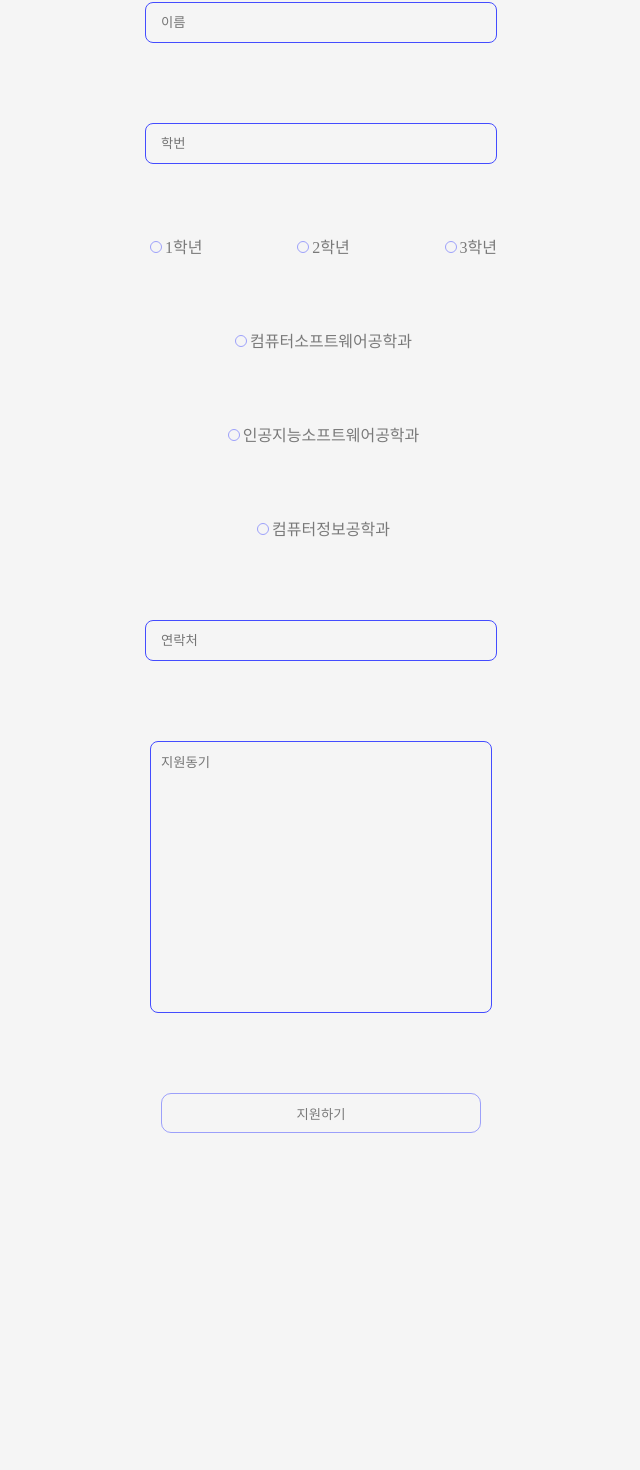
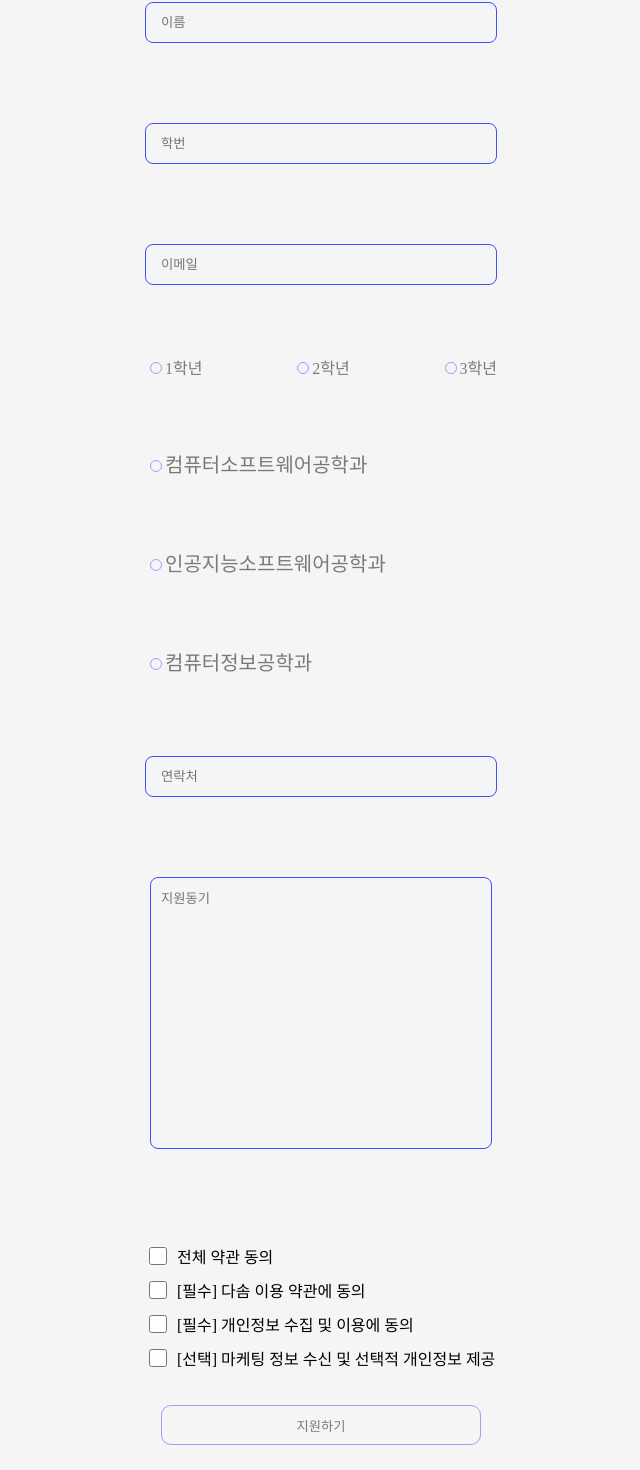
Before and after one commit to DASOM-GitHub/DASOM-Frontend, a React (Create React App) app: page /apply in a window 1280 px wide. Shown: the part 371-1841 px from the top of the page, without its empty margins (319-959 px from the left). Before the commit the page ends 1632 px from the top, so only its background shows below. Built offline with nearby package versions, Linux system fonts and the light colour scheme; the HTML template or start-up script is replaced by a standard one; a web font is replaced by a local one.

Commit message:
이메일, 약관동의 추가

```diff
--- a/src/pages/ApplyPage/Apply.css
+++ b/src/pages/ApplyPage/Apply.css
@@ -12,6 +12,7 @@
     flex-direction: column;
     align-items: center;
     width: 50%;
+
   }
   .apply-title {
     font-size: 32pt;
@@ -73,9 +74,11 @@
   }
   .apply-department-box {
     display: flex;
-    width: AUTO;
+    width: 55%;
     flex-direction: column;
-    align-items: center;
+    align-items: flex-start;
+    text-align: left;
+    font-size: 20px;
 
   }
   .apply-submit {
@@ -96,6 +99,43 @@
       cursor: default;
     }
   }
+
+  /* 약관 동의 섹션 컨테이너 */
+.apply-agreement-box {
+  width: 55%;
+  border-radius: 4px; /* 모서리를 둥글게 */
+  padding: 15px; /* 내부 여백 설정 */
+  margin-bottom: 20px; /* 하단 여백 */
+
+}
+
+/* 각 약관 동의 항목 */
+.apply-agreement {
+  display: flex;
+  align-items: center; /* 체크박스와 텍스트를 수직으로 중앙 정렬 */
+  margin-bottom: 10px; /* 항목 간 간격 */
+  cursor: pointer; /* 마우스를 올렸을 때 포인터 표시 */
+}
+
+/* 체크박스 스타일 */
+.apply-agreement input[type="checkbox"] {
+  margin-right: 10px; /* 체크박스와 텍스트 사이 간격 */
+  width: 18px; /* 체크박스 크기 */
+  height: 18px; /* 체크박스 크기 */
+  cursor: pointer; /* 마우스를 올렸을 때 포인터 표시 */
+  accent-color: #444cff; /* 체크된 상태일 때의 색상 */
+}
+
+
+.apply-agreement label {
+  font-size: 14px;
+  color: #ccc;
+}
+
+
+.apply-agreement:last-child {
+  margin-bottom: 0;
+}
 }
 
 @media screen and (max-width: 768px) {
@@ -156,6 +196,7 @@
   .apply-grade {
     opacity: 0.5;
     margin-top: 70px;
+
   }
   .apply-grade.selected {
     opacity: 1;
@@ -174,10 +215,12 @@
   }
   .apply-department-box {
     display: flex;
-    width: AUTO;
+    width: 55%;
     flex-direction: column;
-    align-items: center;
+    align-items: flex-start;
+
   }
+
   .apply-submit {
     width: 50%;
     height: 40px;
@@ -195,4 +238,42 @@
       cursor: default;
     }
   }
+
+  /* 약관 동의 섹션 컨테이너 */
+.apply-agreement-box {
+  width: 55%;
+  border-radius: 4px; /* 모서리를 둥글게 */
+  padding: 15px; /* 내부 여백 설정 */
+  margin-bottom: 20px; /* 하단 여백 */
+  font-size: 15px;
+
 }
+
+/* 각 약관 동의 항목 */
+.apply-agreement {
+  display: flex;
+  align-items: center; /* 체크박스와 텍스트를 수직으로 중앙 정렬 */
+  margin-bottom: 10px; /* 항목 간 간격 */
+  cursor: pointer; /* 마우스를 올렸을 때 포인터 표시 */
+}
+
+/* 체크박스 스타일 */
+.apply-agreement input[type="checkbox"] {
+  margin-right: 10px; /* 체크박스와 텍스트 사이 간격 */
+  width: 18px; /* 체크박스 크기 */
+  height: 18px; /* 체크박스 크기 */
+  cursor: pointer; /* 마우스를 올렸을 때 포인터 표시 */
+  accent-color: #444cff; /* 체크된 상태일 때의 색상 */
+}
+
+
+.apply-agreement label {
+  font-size: 14px;
+  color: #ccc;
+}
+
+
+.apply-agreement:last-child {
+  margin-bottom: 0;
+}
+}
--- a/src/pages/ApplyPage/Apply.jsx
+++ b/src/pages/ApplyPage/Apply.jsx
@@ -1,16 +1,23 @@
-import React, { useState, useRef, useCallback } from "react";
+import React, { useState, useRef, useCallback, useEffect } from "react";
 import "./Apply.css";
 import { Link, useNavigate } from "react-router-dom";
+import axios from "axios";
 
 const Apply = () => {
   const [inputName, setInputName] = useState("");
   const [studentId, setStudentId] = useState("");
+  const [email, setEmail] = useState("");
   const [tel, setTel] = useState("");
   const [motivation, setMotivation] = useState("");
   const [Grade, setGrade] = useState();
   const [Department, setDepartment] = useState();
+  const [agreeAll, setAgreeAll] = useState(false);
+  const [agreeTerms, setAgreeTerms] = useState(false);
+  const [agreePrivacy, setAgreePrivacy] = useState(false);
+  const [agreeMarketing, setAgreeMarketing] = useState(false);
+  const [applicants, setApplicants] = useState([]);
+
   const textRef = useRef();
-
   const navigate = useNavigate();
 
   const textResize = useCallback(() => {
@@ -24,81 +31,166 @@ const Apply = () => {
     setter(e.target.value);
   };
 
-  const handleSubmit = (e) => {
-    e.preventDefault();
-    console.log(
-      "이름 : ",
-      inputName,
-      "학번 : ",
-      studentId,
-      "학년 : ",
-      Grade,
-      "학과 : ",
-      Department,
-      "연락처 : ",
-      tel,
-      "지원동기 : ",
-      motivation
-    );
-    navigate("/ApplySuccess");
+  const handleCheckboxChange = (setter) => (e) => {
+    setter(e.target.checked);
   };
 
-  const isFormComplete =
-    inputName && studentId && tel && motivation && Grade && Department;
+  const handleAgreeAllChange = (e) => {
+    const checked = e.target.checked;
+    setAgreeAll(checked);
+    setAgreeTerms(checked);
+    setAgreePrivacy(checked);
+    setAgreeMarketing(checked);
+  };
+
+  // const handleSubmit = (e) => {
+  //   e.preventDefault();
+  //   console.log(
+  //     "이름 : ",
+  //     inputName,
+  //     "학번 : ",
+  //     studentId,
+  //     "학년 : ",
+  //     Grade,
+  //     "학과 : ",
+  //     Department,
+  //     "연락처 : ",
+  //     tel,
+  //     "지원동기 : ",
+  //     motivation,
+  //     "약관 동의: ",
+  //     agreeTerms,
+  //     agreePrivacy,
+  //     agreeMarketing
+  //   );
+  //   navigate("/ApplySuccess");
+  // };
 
 
-    /*
+   {/* 신규 부원 지원 */}
   const handleSubmit = async (e) => {
     e.preventDefault();
-
-      if (!isFormComplete) return;
-
-      setIsSubmitting(true);
-      setError(null);
 
     const applicationData = {
       studentId,
       applicantName: inputName,
-        applicantEmail: email,
       applicantContact: tel,
-        applicantDept:
-          Department === "컴퓨터소프트웨어공학과"
-            ? "DEPT_SOFTWARE"
-            : Department === "인공지능소프트웨어공학과"
-            ? "DEPT_AI"
-            : "DEPT_WEB",
-        applicantGrade: Grade === "1학년" ? 1 : Grade === "2학년" ? 2 : 3,
+      applicantDept: Department,
+      applicantGrade: parseInt(Grade),
       reasonForApply: motivation,
     };
 
     try {
-        const response = await fetch("https://api.example.com/recruit", {
-          method: "POST",
+      const response = await axios.post('https://dmu-dasom.or.kr/recruit', applicationData, {
         headers: {
-            "Content-Type": "application/json",
-            "Authorization": "Bearer YOUR_ACCESS_TOKEN", // 필요시 인증 토큰 추가
-          },
-          body: JSON.stringify(applicationData),
+          'Content-Type': 'application/json',  // Content-Type 헤더 추가
+        }
       });
 
-        const result = await response.json();
-        console.log("API 응답:", result);
+      if (response.status === 201) {
+        console.log('지원 성공:', response.data);
+        navigate("/ApplySuccess");
+      } else {
+        console.error('지원 실패:', response.status);
+      }
+    } catch (error) {
+      console.error('API 요청 중 오류 발생:', error);
+    }
+  };
 
-        if (!response.ok) {
-          throw new Error(`HTTP error! status: ${response.status}`);
+
+  {/* 지원자 전체 조회 */}
+  const fetchApplicants = async () => {
+    const token = localStorage.getItem('accessToken');
+
+    if (!token) {
+      console.error('토큰이 존재하지 않습니다. 인증이 필요합니다.');
+      return;
     }
 
-        alert("지원이 성공적으로 접수되었습니다!");
-      } catch (err) {
-        console.error("지원서 제출 중 오류가 발생했습니다:", err);
-        setError("지원서 제출 중 오류가 발생했습니다. 다시 시도해 주세요.");
-      } finally {
-        setIsSubmitting(false);
+    try {
+      const response = await axios.get('https://dmu-dasom.or.kr/recruit', {
+        headers: {
+          'Content-Type': 'application/json',
+          'Authorization': `Bearer ${token}`,
+        }
+      });
+      console.log('지원자 데이터:', response.data);
+    } catch (error) {
+      if (error.response && error.response.status === 401) {
+        console.error('인증 오류: 토큰이 유효하지 않습니다. 다시 로그인하세요.');
+      } else {
+        console.error('지원자 데이터를 불러오는 중 오류 발생:', error);
+      }
     }
   };
-    */
+
+  useEffect(() => {
+    fetchApplicants();
+  }, []);
 
 
+  {/* 특정 지원자 조회 */}
+  const fetchApplicantById = async (applyId) => {
+    const token = localStorage.getItem('accessToken');
+
+    if (!token) {
+      console.error('토큰이 존재하지 않습니다. 인증이 필요합니다.');
+      return;
+    }
+
+    try {
+      const response = await axios.get(`https://dmu-dasom.or.kr/recruit/${applyId}`, {
+        headers: {
+          'Content-Type': 'application/json',
+          'Authorization': `Bearer ${token}`,
+        }
+      });
+
+      console.log(`지원자 ${applyId} 데이터:`, response.data);
+      return response.data;
+    } catch (error) {
+      if (error.response && error.response.status === 401) {
+        console.error('인증 오류: 토큰이 유효하지 않습니다.');
+      } else {
+        console.error(`지원자 ${applyId} 데이터를 불러오는 중 오류 발생:`, error);
+      }
+    }
+  };
+
+
+  const findApplicantByName = (name) => {
+    const applicant = applicants.find(app => app.applicantName === name);
+    if (applicant) {
+      console.log(`지원자의 applyId: ${applicant.applyId}`);
+      fetchApplicantById(applicant.applyId); // 해당 지원자의 상세 데이터를 조회
+    } else {
+      console.error('해당 이름의 지원자를 찾을 수 없습니다.');
+    }
+  };
+
+
+  useEffect(() => {
+    if (applicants.length > 0) {
+      findApplicantByName("홍길동"); // 예: 이름이 "홍길동"인 지원자를 찾기
+    }
+  }, [applicants]);
+
+
+
+
+
+
+  const isFormComplete =
+    inputName &&
+    studentId &&
+    email &&
+    tel &&
+    motivation &&
+    Grade &&
+    Department &&
+    agreeTerms &&
+    agreePrivacy;
 
   return (
     <div className="apply-main">
@@ -116,6 +208,12 @@ const Apply = () => {
           placeholder="학번"
           value={studentId}
           onChange={handleChange(setStudentId)}
+        ></input>
+          <input
+          className="apply-input-text"
+          placeholder="이메일"
+          value={email}
+          onChange={handleChange(setEmail)}  // 이메일 입력 핸들러 추가
         ></input>
         <div className="apply-grade-box">
           {["1학년", "2학년", "3학년"].map((grade) => (
@@ -137,24 +235,25 @@ const Apply = () => {
         </div>
         <div className="apply-department-box">
   {[
-            "컴퓨터소프트웨어공학과",
-            "인공지능소프트웨어공학과",
-            "컴퓨터정보공학과",
+    { label: "컴퓨터소프트웨어공학과", value: "DEPT_SOFTWARE" },
+    { label: "인공지능소프트웨어공학과", value: "DEPT_AI" },
+    { label: "컴퓨터정보공학과", value: "DEPT_WEB" }
   ].map((department) => (
     <label
-              key={department}
+      key={department.value}  // 고유한 value를 key로 사용
       className={`apply-grade ${
-                Department === department ? "selected" : ""
+        Department === department.value ? "selected" : ""
       }`}
     >
       <input
         type="radio"
-                value={department}
-                checked={Department === department}
-                onChange={handleChange(setDepartment)}
+        name="department"
+        value={department.value}
+        checked={Department === department.value}
+        onChange={(e) => setDepartment(e.target.value)}
         className="apply-grade-radio"
       />
-              {department}
+      {department.label}
     </label>
   ))}
 </div>
@@ -173,6 +272,43 @@ const Apply = () => {
           onChange={handleChange(setMotivation)}
           rows={0}
         ></textarea>
+
+        {/* 약관 동의 섹션 */}
+        <div className="apply-agreement-box">
+          <label className="apply-agreement">
+            <input
+              type="checkbox"
+              checked={agreeAll}
+              onChange={handleAgreeAllChange}
+            />
+            전체 약관 동의
+          </label>
+          <label className="apply-agreement">
+            <input
+              type="checkbox"
+              checked={agreeTerms}
+              onChange={handleCheckboxChange(setAgreeTerms)}
+            />
+            [필수] 다솜 이용 약관에 동의
+          </label>
+          <label className="apply-agreement">
+            <input
+              type="checkbox"
+              checked={agreePrivacy}
+              onChange={handleCheckboxChange(setAgreePrivacy)}
+            />
+            [필수] 개인정보 수집 및 이용에 동의
+          </label>
+          <label className="apply-agreement">
+            <input
+              type="checkbox"
+              checked={agreeMarketing}
+              onChange={handleCheckboxChange(setAgreeMarketing)}
+            />
+            [선택] 마케팅 정보 수신 및 선택적 개인정보 제공
+          </label>
+        </div>
+
         <input
           type="submit"
           className="apply-submit"
```
Also changed, not shown: src/pages/RecruitPage/Recruit.jsx (+116 -59 lines), src/pages/AdminPage/AdminRecruitPlan.jsx (line endings or trailing spaces), 1 other file (tests, documents, lock files or other folders). Lines whose indentation alone changed are shown as unchanged.
